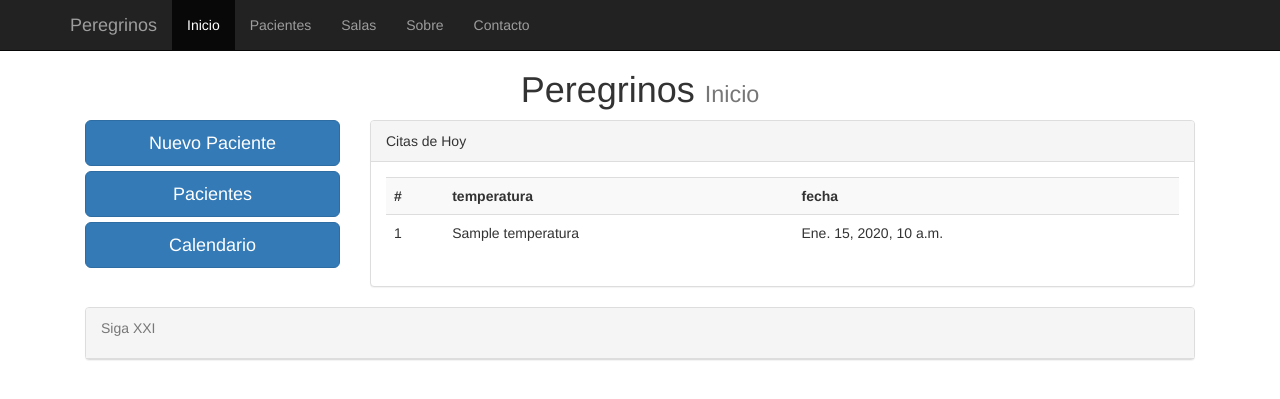
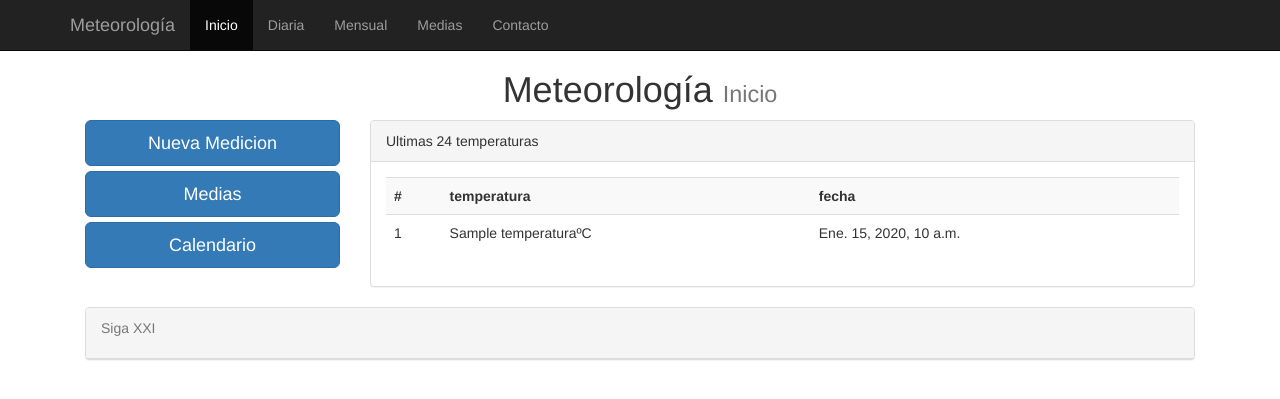
Before and after one commit to jroca72/eltao, a Django app: template web/templates/bonito/home.html in a window 1280 px wide. Shown: the top 399 px of the page. Run offline with Django 3.2, Linux system fonts and the light colour scheme; the template is opened without the code that fills it: most values are stand-ins (such as "Sample title", 1, 10 or a date in 2020); some libraries are stand-ins or nearby versions.

Commit message:
cambios cosmeticos

```diff
--- a/web/bonito/views.py
+++ b/web/bonito/views.py
@@ -11,6 +11,6 @@ from bonito.models import temperatura
 #------------------------------- Principal ------------------------------------------------------
 
 def home(request):
-    las_temperaturas = temperatura.objects.order_by('-fecha')
+    las_temperaturas = temperatura.objects.order_by('-fecha')[:24]
     context = {'las_temperaturas': las_temperaturas }
     return render(request, 'bonito/home.html', context)
--- a/web/templates/base.html
+++ b/web/templates/base.html
@@ -8,7 +8,7 @@
 	<meta name="description" content="">
 	<meta name="author" content="">
 
-	<title>Clinica Peregrinos</title>
+	<title>Temperatura</title>
 
 	<link href="{% static 'css/bootstrap.min.css' %}" rel="stylesheet">
 {%block elcss %}{% endblock %}
@@ -23,14 +23,14 @@
 					<span class="icon-bar"></span>
 					<span class="icon-bar"></span>
 				</button>
-				<a class="navbar-brand" href="#">Peregrinos</a>
+				<a class="navbar-brand" href="#">Meteorología</a>
 			</div>
 			<div id="navbar" class="collapse navbar-collapse">
 				<ul class="nav navbar-nav">
 					<li class="active"><a href="/index">Inicio</a></li>
-					<li><a href="/pacientes">Pacientes</a></li>
-					<li><a href="/salas">Salas</a></li>
-					<li><a href="#about">Sobre</a></li>
+					<li><a href="/pacientes">Diaria</a></li>
+					<li><a href="/salas">Mensual</a></li>
+					<li><a href="#about">Medias</a></li>
 					<li><a href="#contact">Contacto</a></li>
 				</ul>
 			</div><!--/.nav-collapse -->
@@ -39,7 +39,7 @@
 	<div class="container">
 		<row>
 			<div class="col-md-12">
-				<h1 class="h1 h1-primary text-center">Peregrinos <small>{% block titulo %} {%endblock %}</small></h1>
+				<h1 class="h1 h1-primary text-center">Meteorología <small>{% block titulo %} {%endblock %}</small></h1>
 			</div>
 		</row>
 
--- a/web/templates/bonito/home.html
+++ b/web/templates/bonito/home.html
@@ -8,14 +8,14 @@
 {% block content %}
 <row>
 	<div class="col-md-3">
-		<a href="/paciente/agregar" class="btn btn-primary btn-lg btn-block">Nuevo Paciente</a>
-		<a href="/pacientes" class="btn btn-primary btn-lg btn-block">Pacientes</a>
+		<a href="/paciente/agregar" class="btn btn-primary btn-lg btn-block">Nueva Medicion</a>
+		<a href="/pacientes" class="btn btn-primary btn-lg btn-block">Medias</a>
 		<a href="/calendario" class="btn btn-primary btn-lg btn-block">Calendario</a>
 		<br />
     </div>
     <div class="col-md-9" >
 	    <div class="panel panel-default">
- 		 	<div class="panel-heading">Citas de Hoy</div>
+ 		 	<div class="panel-heading">Ultimas 24 temperaturas</div>
          <div class="panel-body">
            <div class="table-responsive">
          		<table class="table table-striped">
@@ -25,7 +25,7 @@
                   {% for temperatura in las_temperaturas %}
                   	<tr>
 										<td>{{ temperatura.id }}</td>
-										<td>{{ temperatura.temperatura }} </td>
+										<td>{{ temperatura.temperatura }}ºC</td>
 										<td>{{ temperatura.fecha }}</td>
                     </tr>
                   {% endfor %}
```
Also changed, not shown: web/db.sqlite3, 1 other file.
